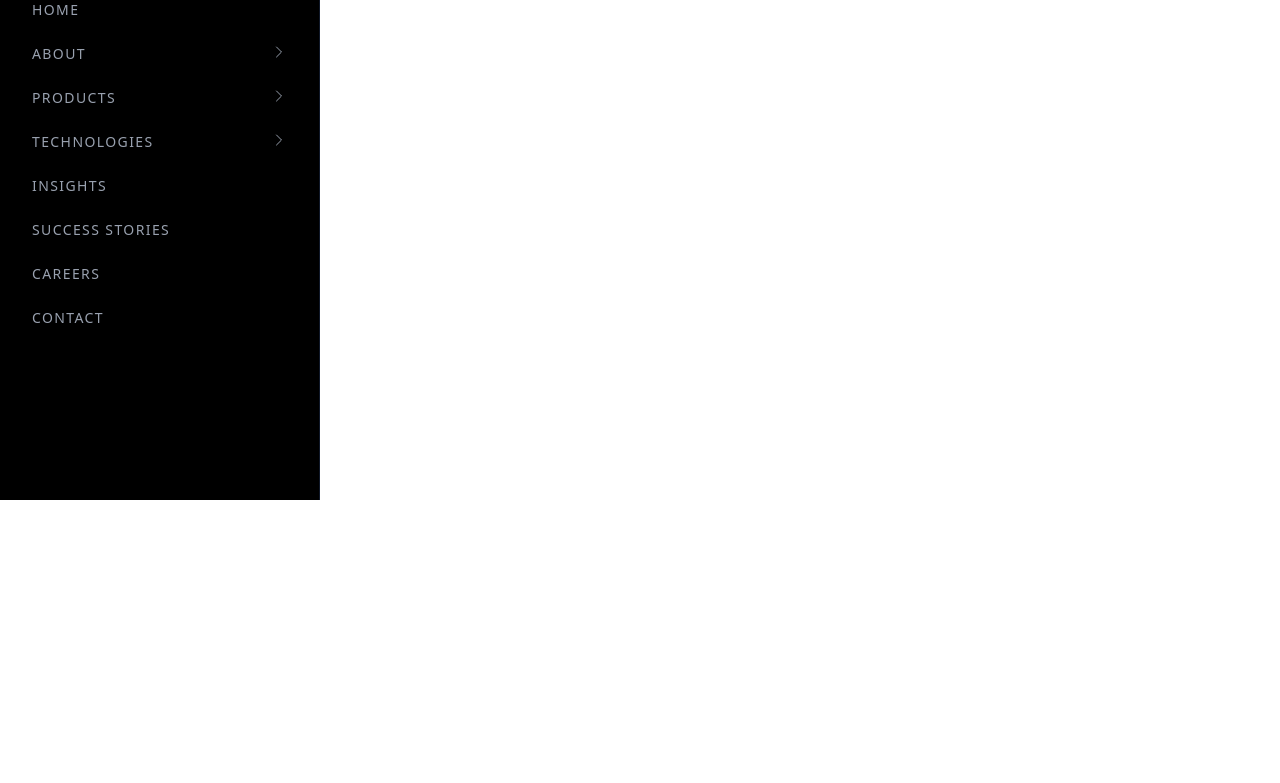
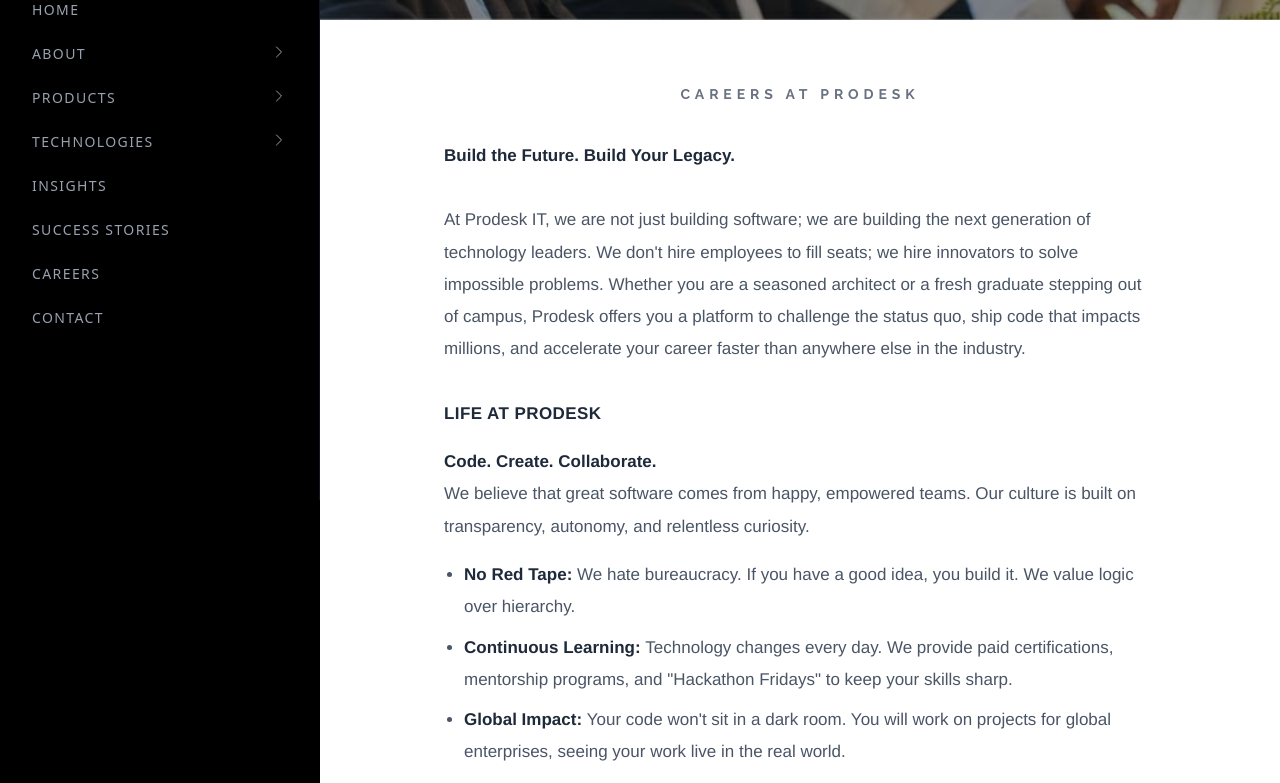
Before and after one commit to NaveenRay1/Prodesk-clone, a React (Vite) app: page /careers in a window 1280 px wide. Shown: the part 300-1083 px from the top of the page. Before the commit the page ends 800 px from the top, so only its background shows below. Built offline with nearby package versions, Linux system fonts and the light colour scheme.

Commit message:
added carrers page

```diff
--- a/src/App.jsx
+++ b/src/App.jsx
@@ -8,6 +8,7 @@
 import WhatWeDo from './pages/WhatWeDo';
 import Insights from './pages/Insights';
 import SuccessStories from './pages/SuccessStories';
+import Careers from './pages/Careers';
 function App() {
   return (
     <Router>
@@ -28,6 +29,7 @@
             <Route path="/what-we-do-1" element={<WhatWeDo />} />
             <Route path="/insights" element={<Insights />} />
             <Route path="/success-stories" element={<SuccessStories />} />
+            <Route path="/careers" element={<Careers />} />
           </Routes>
         </main>
 
--- a/src/components/Sidebar.jsx
+++ b/src/components/Sidebar.jsx
@@ -59,7 +59,7 @@
 
   return (
     <>
-      {/* ================= MOBILE TOP BAR ================= */}
+      {/*                  MOBILE TOP BAR                  */}
       <div className="lg:hidden fixed top-0 left-0 w-full bg-black text-white z-50 border-b border-gray-800">
         <div className="h-32 flex items-center justify-center relative px-6">
           <button
@@ -118,7 +118,7 @@
 
           <Link to="/insights">INSIGHTS</Link>
            <Link to="/success-stories" onClick={closeMobileMenu} className="hover:text-gray-400 uppercase">SUCCESS STORIES</Link>
-            <Link to="#">CAREERS</Link>
+           <Link to="/careers" onClick={closeMobileMenu} className="hover:text-gray-400 uppercase">CAREERS</Link>
             <Link to="#">CONTACT</Link>
           </nav>
 
@@ -167,15 +167,15 @@
           ))}
 
           {/* EXTRA ITEMS (ADDED) */}
-          <Link to="/insights" className="block text-gray-400 hover:text-white"> {/* <--- UPDATED */}
+          <Link to="/insights" className="block text-gray-400 hover:text-white">
   INSIGHTS
 </Link>
-         <Link to="/success-stories" className="block text-gray-400 hover:text-white uppercase transition-colors"> {/* <--- UPDATED */}
+         <Link to="/success-stories" className="block text-gray-400 hover:text-white uppercase transition-colors">
   SUCCESS STORIES
 </Link>
-          <Link to="#" className="block text-gray-400 hover:text-white">
-            CAREERS
-          </Link>
+          <Link to="/careers" className="block text-gray-400 hover:text-white uppercase transition-colors">
+  CAREERS
+</Link>
           <Link to="#" className="block text-gray-400 hover:text-white">
             CONTACT
           </Link>
--- /dev/null
+++ b/src/pages/Careers.jsx
@@ -0,0 +1,186 @@
+import React from 'react';
+import PageLayout from '../components/PageLayout';
+
+export default function Careers() {
+  // Using the image you requested
+  const heroImage = "/carrers.jpg";
+  const title = "Welcome to Prodesk";
+  const heading = "CAREERS AT PRODESK";
+
+  return (
+    <PageLayout heroImageUrl={heroImage} heroTitle={title} sectionHeading={heading}>
+
+      {/* Intro Section */}
+      <p>
+        <strong className="text-gray-800 font-semibold block mb-2">
+          Build the Future. Build Your Legacy.
+        </strong>
+      </p>
+
+      <p>
+        At Prodesk IT, we are not just building software; we are building the next generation
+        of technology leaders. We don't hire employees to fill seats; we hire innovators to
+        solve impossible problems. Whether you are a seasoned architect or a fresh graduate
+        stepping out of campus, Prodesk offers you a platform to challenge the status quo,
+        ship code that impacts millions, and accelerate your career faster than anywhere
+        else in the industry.
+      </p>
+
+      {/* Life At Prodesk */}
+      <div className="mt-8 space-y-4">
+        <p>
+          <strong className="text-gray-800 font-semibold block uppercase tracking-wide">
+            LIFE AT PRODESK
+          </strong>
+        </p>
+
+        <p>
+          <strong className="text-gray-800 font-semibold block">
+            Code. Create. Collaborate.
+          </strong>
+          We believe that great software comes from happy, empowered teams. Our culture is built on transparency, autonomy, and relentless curiosity.
+        </p>
+
+        <ul className="list-disc pl-5 space-y-2 text-gray-600">
+          <li>
+            <strong className="text-gray-800 font-semibold">No Red Tape: </strong>
+            We hate bureaucracy. If you have a good idea, you build it. We value logic over hierarchy.
+          </li>
+          <li>
+            <strong className="text-gray-800 font-semibold">Continuous Learning: </strong>
+            Technology changes every day. We provide paid certifications, mentorship programs, and "Hackathon Fridays" to keep your skills sharp.
+          </li>
+          <li>
+            <strong className="text-gray-800 font-semibold">Global Impact: </strong>
+            Your code won't sit in a dark room. You will work on projects for global enterprises, seeing your work live in the real world.
+          </li>
+          <li>
+            <strong className="text-gray-800 font-semibold">Work-Life Harmony: </strong>
+            We work hard, but we respect your time. Flexible hours and a focus on output, not hours at a desk.
+          </li>
+        </ul>
+      </div>
+
+      {/* Campus to Corporate */}
+      <div className="mt-12 space-y-4">
+        <p>
+          <strong className="text-gray-800 font-semibold block uppercase tracking-wide">
+            CAMPUS TO CORPORATE PROGRAM
+          </strong>
+        </p>
+
+        <p>
+          <strong className="text-gray-800 font-semibold block">
+            From the Classroom to the Boardroom
+          </strong>
+          Prodesk IT is a premier destination for top campus talent. We don't just offer you a job; we offer you a transformation. Our "Campus to Corporate" boot camp is designed to bridge the gap between academic theory and industrial reality.
+        </p>
+
+        <ul className="list-disc pl-5 space-y-2 text-gray-600">
+          <li>
+            <strong className="text-gray-800 font-semibold">Real-World Projects: </strong>
+            No fetching coffee. From Day 1, you will push code to production environments.
+          </li>
+          <li>
+            <strong className="text-gray-800 font-semibold">Executive Mentorship: </strong>
+            You will be paired with senior engineers who will guide your technical and professional growth.
+          </li>
+          <li>
+            <strong className="text-gray-800 font-semibold">Rapid Growth Path: </strong>
+            We have a history of promoting interns to team leads. Your growth is limited only by your ambition.
+          </li>
+        </ul>
+      </div>
+
+      {/* Testimonial */}
+      <div className="mt-8">
+        <p className="italic text-gray-500 border-l-4 border-gray-200 pl-4 mb-2">
+          "At Prodesk, I didn't just learn how to code; I learned how to engineer solutions. The mentorship I received here defined my career."
+        </p>
+        <p>
+          — <strong className="text-gray-800 font-semibold">Alumni Testimonial</strong>
+        </p>
+      </div>
+
+      {/* Open Positions */}
+      <div className="mt-12 space-y-6">
+        <p>
+          <strong className="text-gray-800 font-semibold block uppercase tracking-wide">
+            OPEN POSITIONS
+          </strong>
+          We are always looking for exceptional talent to join our centers of excellence.
+        </p>
+
+        <div>
+          <strong className="text-gray-800 font-semibold block">1. Software Engineering</strong>
+          <ul className="list-disc pl-5 space-y-1 text-gray-600">
+            <li>
+              <strong className="text-gray-800 font-semibold">Roles: </strong>
+              Backend (Python/Java), Frontend (React/Angular), and Full Stack Developers.
+            </li>
+            <li>
+              <strong className="text-gray-800 font-semibold">What you'll do: </strong>
+              Architect scalable systems and build intuitive user interfaces.
+            </li>
+          </ul>
+        </div>
+
+        <div>
+          <strong className="text-gray-800 font-semibold block">2. Mobile Development</strong>
+          <ul className="list-disc pl-5 space-y-1 text-gray-600">
+            <li>
+              <strong className="text-gray-800 font-semibold">Roles: </strong>
+              iOS (Swift), Android (Kotlin), and Flutter Engineers.
+            </li>
+            <li>
+              <strong className="text-gray-800 font-semibold">What you'll do: </strong>
+              Build high-performance mobile apps for the thumb-generation.
+            </li>
+          </ul>
+        </div>
+
+        <div>
+          <strong className="text-gray-800 font-semibold block">3. Data & AI</strong>
+          <ul className="list-disc pl-5 space-y-1 text-gray-600">
+            <li>
+              <strong className="text-gray-800 font-semibold">Roles: </strong>
+              Data Scientists, ML Engineers, and Data Analysts.
+            </li>
+            <li>
+              <strong className="text-gray-800 font-semibold">What you'll do: </strong>
+              Turn raw data into predictive insights and intelligent automation.
+            </li>
+          </ul>
+        </div>
+
+        <div>
+          <strong className="text-gray-800 font-semibold block">4. Business Growth</strong>
+          <ul className="list-disc pl-5 space-y-1 text-gray-600">
+            <li>
+              <strong className="text-gray-800 font-semibold">Roles: </strong>
+              Business Development Managers, Pre-Sales Consultants, and Digital Marketers.
+            </li>
+            <li>
+              <strong className="text-gray-800 font-semibold">What you'll do: </strong>
+              Drive the company's growth and manage global client relationships.
+            </li>
+          </ul>
+        </div>
+      </div>
+
+      {/* CTA */}
+      <div className="mt-12 pt-8 border-t border-gray-100">
+        <p>
+          <strong className="text-gray-800 font-semibold block uppercase tracking-wide mb-2">
+            READY TO JOIN US?
+          </strong>
+          Don't wait for the perfect opportunity. Create it.
+        </p>
+        <p className="mt-4">
+          Send your resume and portfolio to: <strong className="text-gray-800 font-semibold">info@prodesk.in</strong>
+        </p>
+      </div>
+
+    </PageLayout>
+  );
+}
```
Also changed, not shown: public/carrers.jpg (added).
